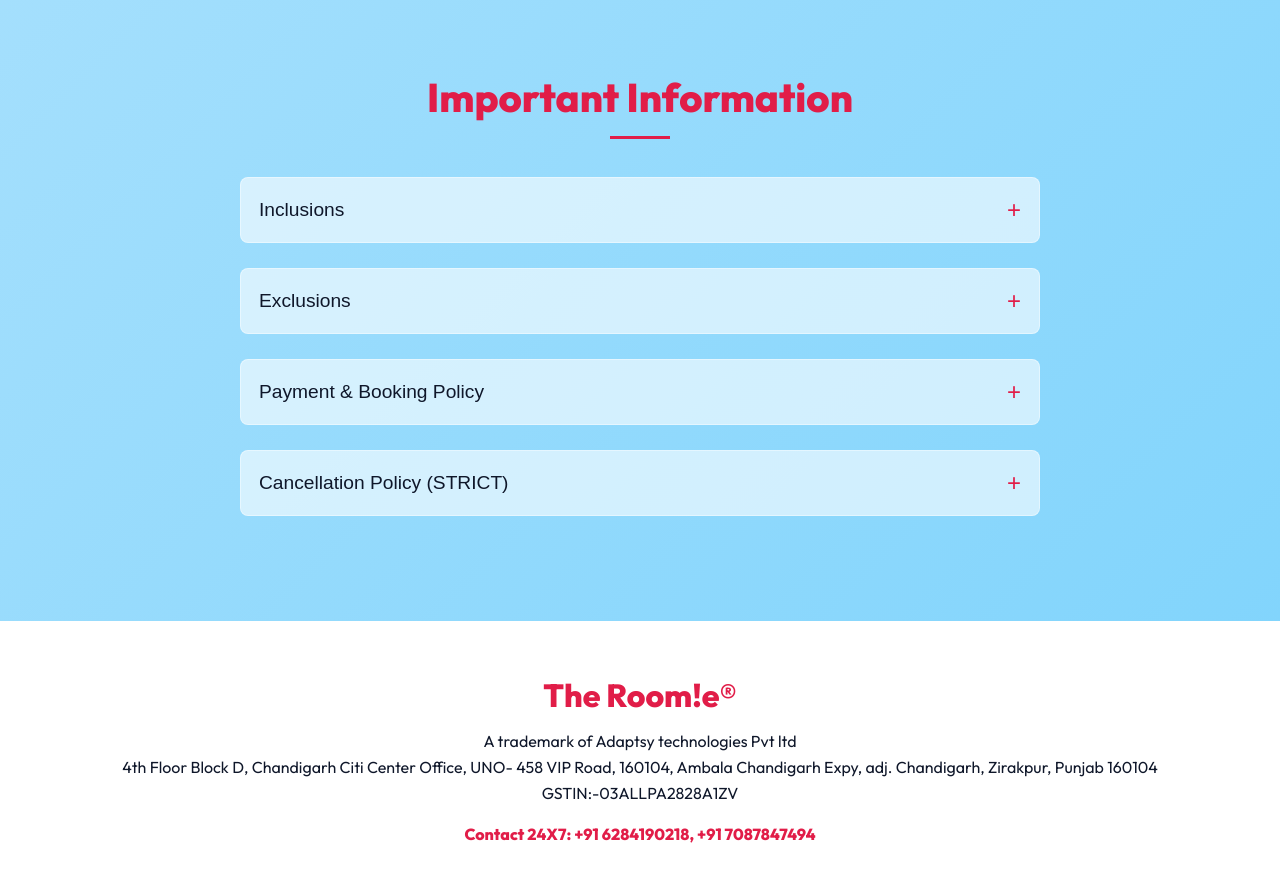
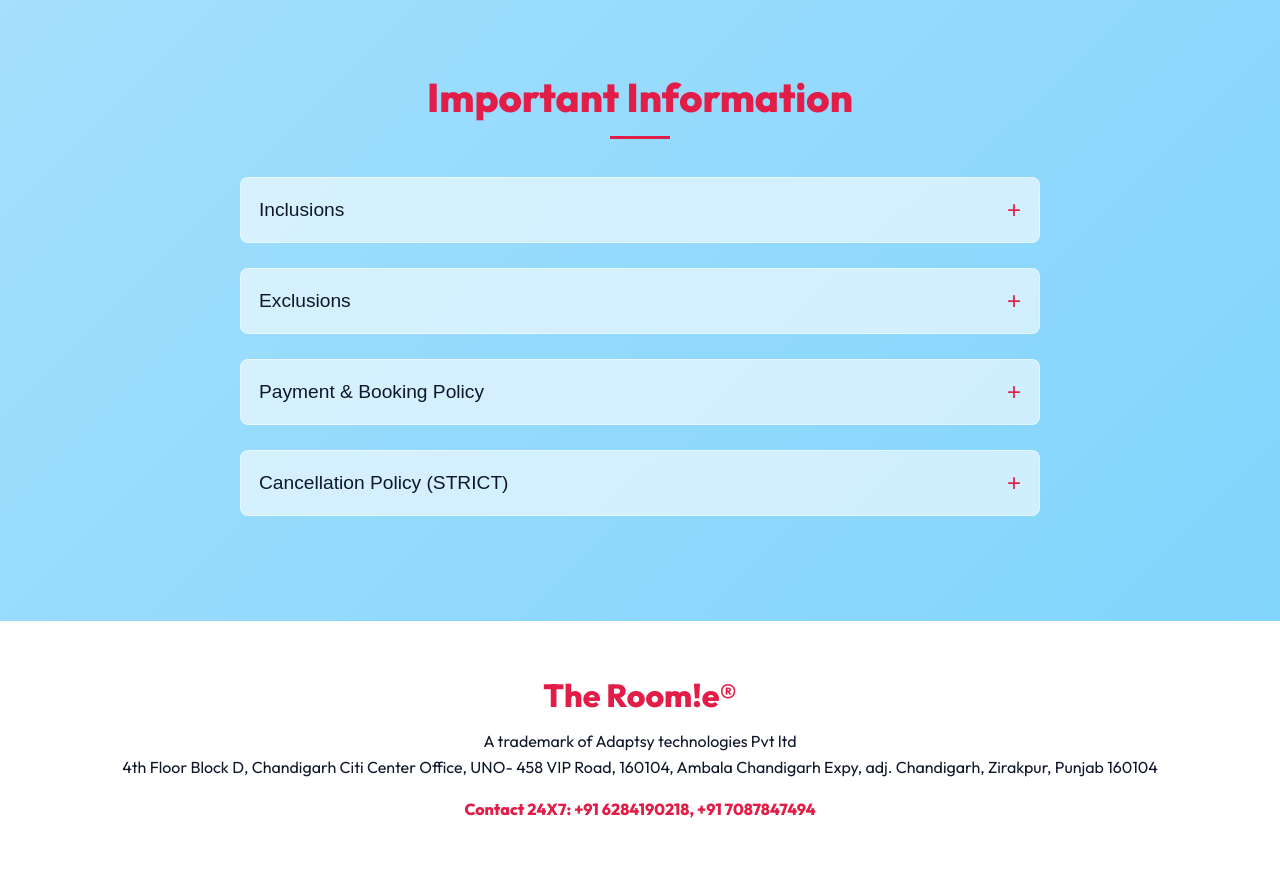
Before and after one commit to Aayush-jas123/spiti-valley, a website built with Vite: page index.html in a window 1280 px wide. Shown: the part 4617-5499 px from the top of the page. Built offline with nearby package versions, Linux system fonts and the light colour scheme.

Commit message:
chore: remove GSTIN number from footer

```diff
--- a/index.html
+++ b/index.html
@@ -252,7 +252,6 @@
         <h2>The Room!e®</h2>
         <p>A trademark of Adaptsy technologies Pvt ltd</p>
         <p>4th Floor Block D, Chandigarh Citi Center Office, UNO- 458 VIP Road, 160104, Ambala Chandigarh Expy, adj. Chandigarh, Zirakpur, Punjab 160104</p>
-        <p>GSTIN:-03ALLPA2828A1ZV</p>
         <p style="margin-top: 1rem; font-weight: bold; color: var(--accent);">
           Contact 24X7: +91 6284190218, +91 7087847494
         </p>
```
